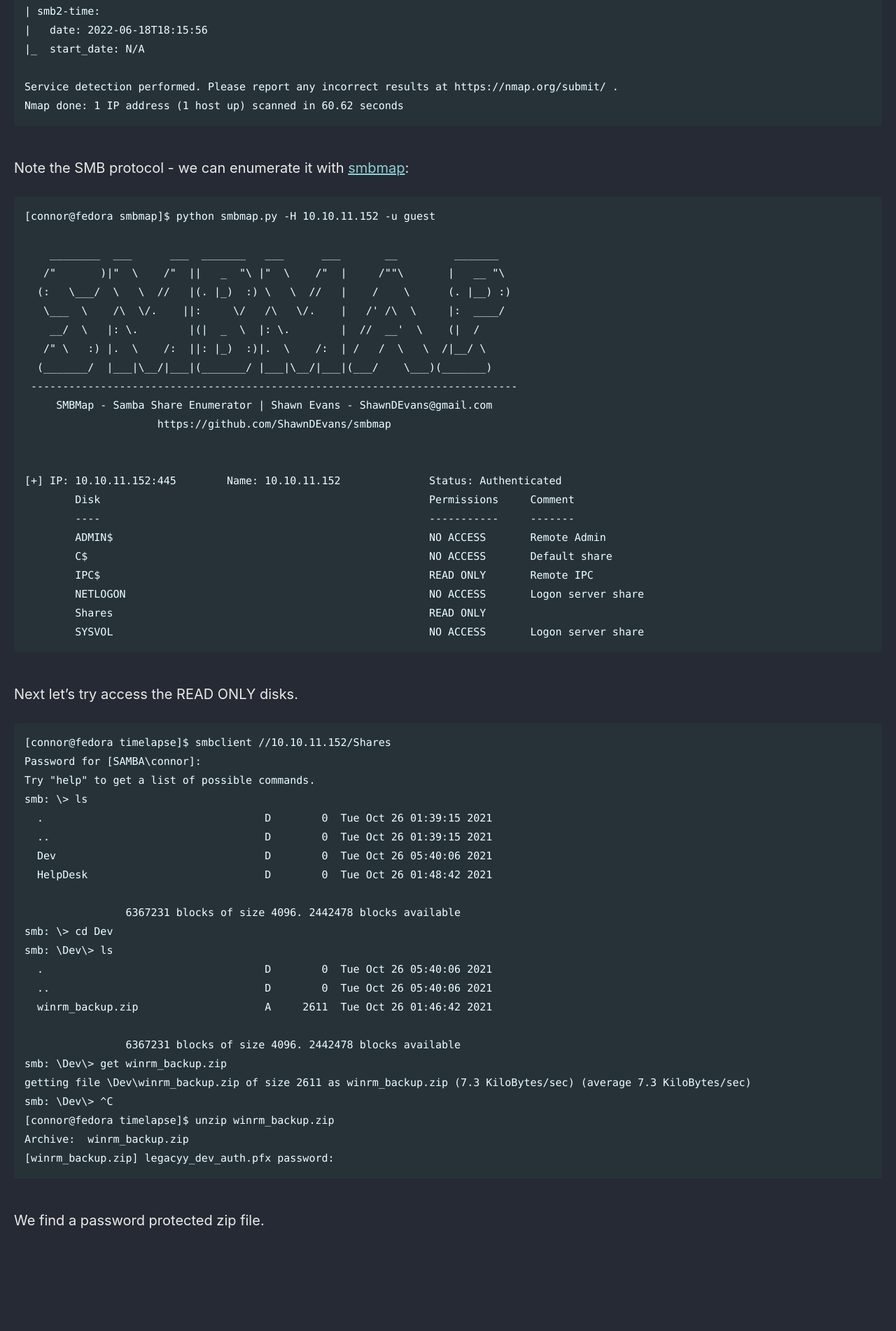
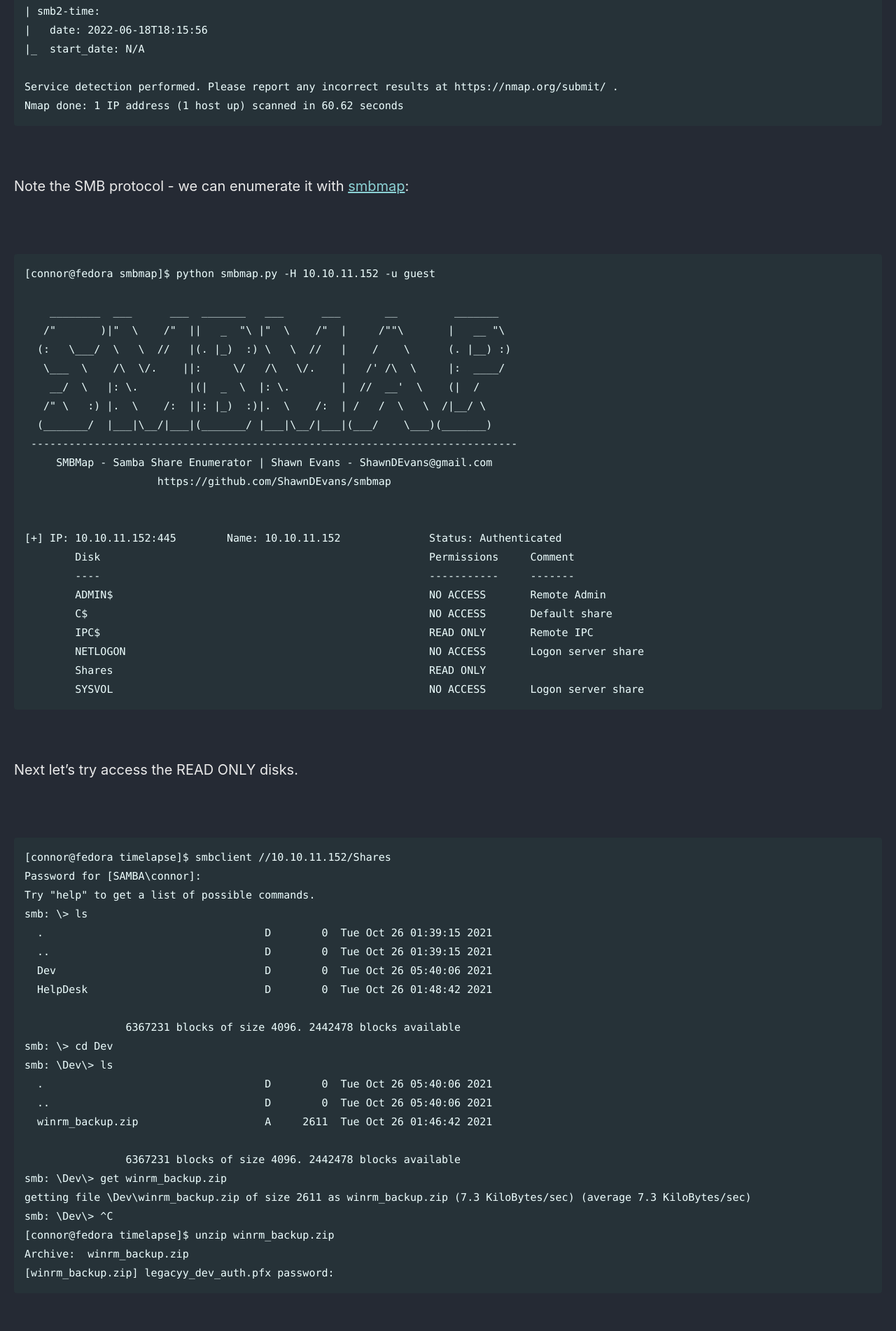
Before and after one commit to Connor-McCartney/Connor-McCartney.github.io, a Jekyll site: the page built from _pages/htb/timelapse.md, in a window 1280 px wide. Shown: the part 1084-2986 px from the top of the page at 70% size. Built offline with Jekyll 4.4.1, drawn with Linux system fonts in a browser that asks for light colours; cached includes are drawn as plain includes; before the commit the page ends 2899 px from its top, so only the background shows below that.

Commit message:
Update timelapse.md

````diff
--- a/_pages/htb/timelapse.md
+++ b/_pages/htb/timelapse.md
@@ -45,11 +45,11 @@ Host script results:
 Service detection performed. Please report any incorrect results at https://nmap.org/submit/ .
 Nmap done: 1 IP address (1 host up) scanned in 60.62 seconds
 ```
+<br>
+
+Note the SMB protocol - we can enumerate it with [smbmap](https://github.com/ShawnDEvans/smbmap):
 
 <br>
-Note the SMB protocol - we can enumerate it with [smbmap](https://github.com/ShawnDEvans/smbmap):
-<br>
-
 ```
 [connor@fedora smbmap]$ python smbmap.py -H 10.10.11.152 -u guest
 
@@ -75,11 +75,11 @@ Note the SMB protocol - we can enumerate it with [smbmap](https://github.com/Sha
         Shares                                                  READ ONLY
         SYSVOL                                                  NO ACCESS       Logon server share
 ```
+<br>
+
+Next let's try access the READ ONLY disks.
 
 <br>
-Next let's try access the READ ONLY disks.
-<br>
-
 ```
 [connor@fedora timelapse]$ smbclient //10.10.11.152/Shares
 Password for [SAMBA\connor]:
@@ -105,7 +105,8 @@ smb: \Dev\> ^C
 Archive:  winrm_backup.zip
 [winrm_backup.zip] legacyy_dev_auth.pfx password:
 ```
+<br>
+
+We find a password protected zip file.
 
 <br>
-We find a password protected zip file.
-<br>
````
